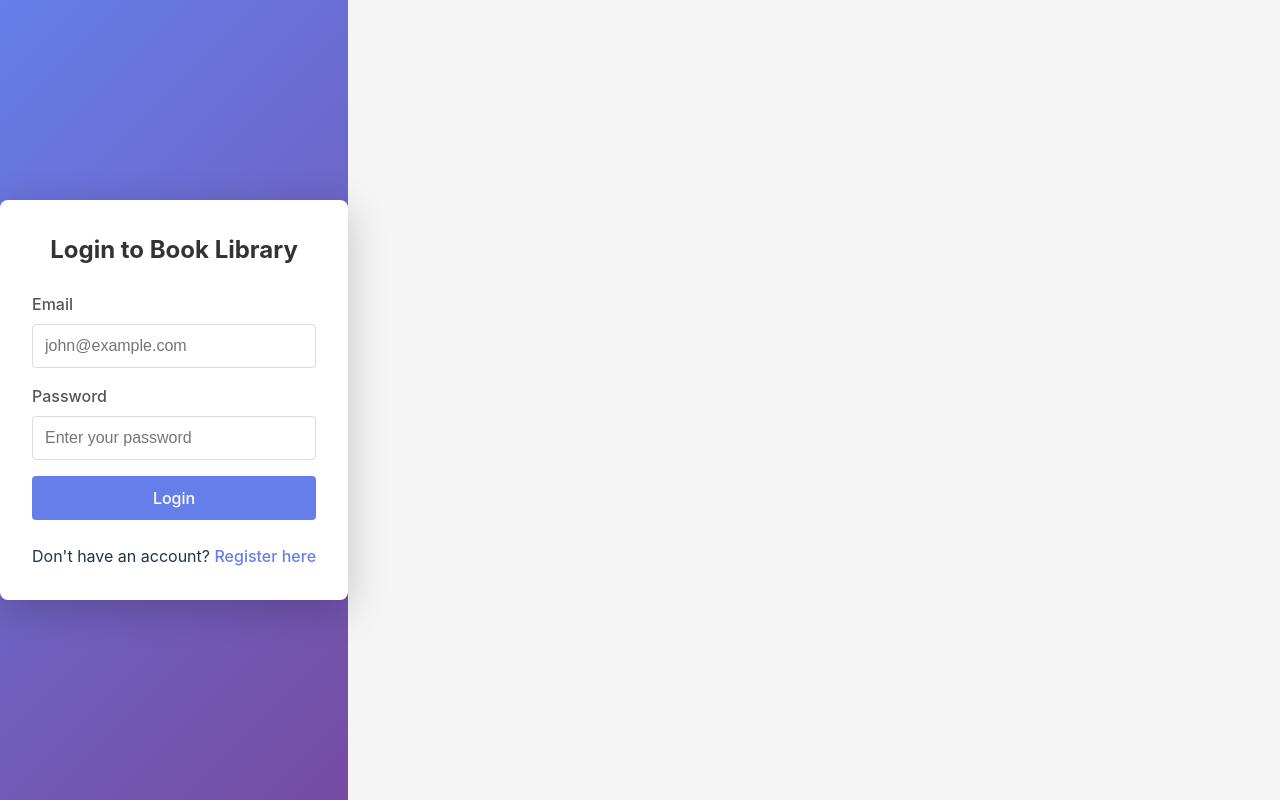
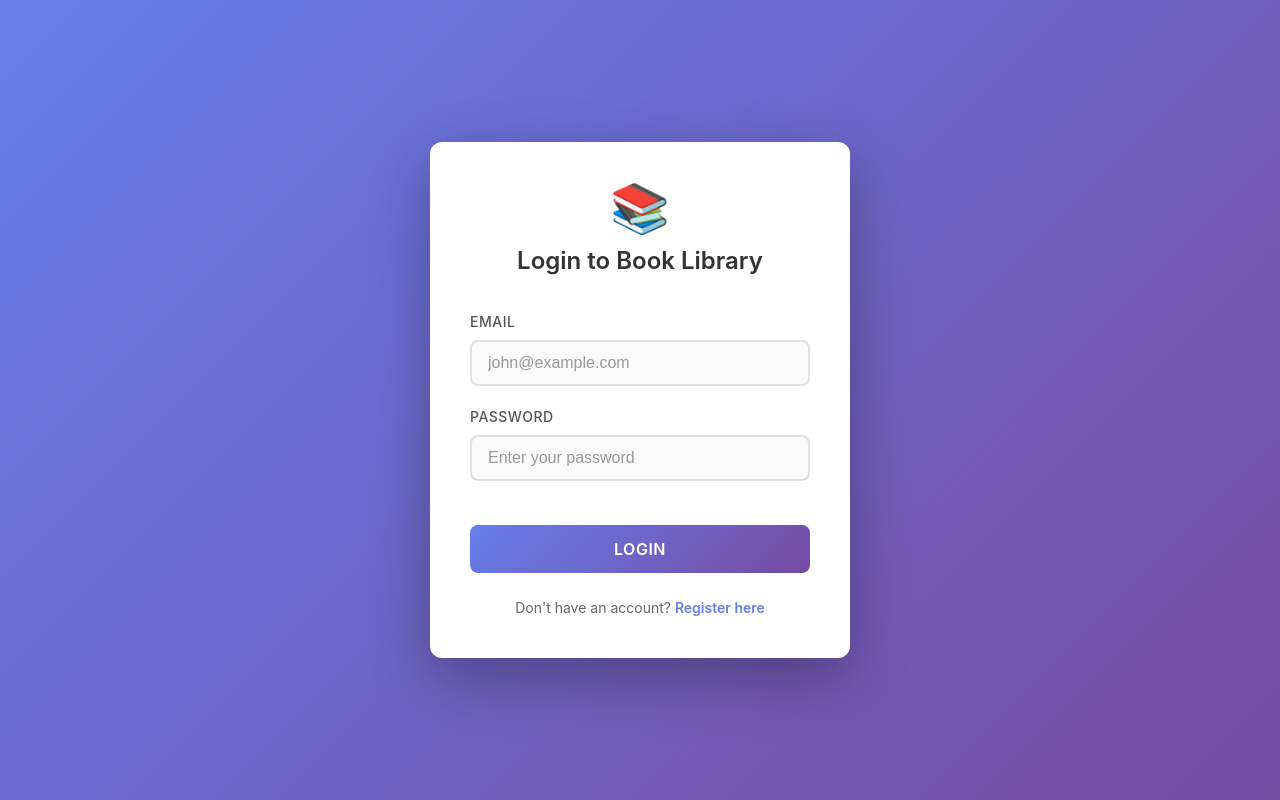
Before and after one commit to cobriensr/React-C-Book-App-Take-Home-Challenge, a React (Vite) app in the folder frontend/: page /login in a window 1280 px wide. Built offline with nearby package versions, Linux system fonts and the light colour scheme.

Commit message:
fixed frontend css issues

```diff
--- a/frontend/package.json
+++ b/frontend/package.json
@@ -6,12 +6,16 @@
   "scripts": {
     "dev": "vite",
     "build": "tsc && vite build",
+    "lint": "eslint . --ext .ts,.tsx",
+    "lint:fix": "eslint . --ext .ts,.tsx --fix",
     "preview": "vite preview",
     "test": "vitest",
     "test:ui": "vitest --ui",
     "test:coverage": "vitest --coverage"
   },
   "dependencies": {
+    "@tanstack/react-query": "^5.87.1",
+    "axios": "^1.11.0",
     "chart.js": "^4.5.0",
     "react": "^19.1.1",
     "react-dom": "^19.1.1",
--- a/frontend/src/App.css
+++ b/frontend/src/App.css
@@ -1,7 +1,14 @@
-* {
-  margin: 0;
-  padding: 0;
-  box-sizing: border-box;
+/* Root App Styles */
+#root {
+  width: 100%;
+  min-height: 100vh;
+}
+
+.app {
+  width: 100%;
+  min-height: 100vh;
+  display: flex;
+  flex-direction: column;
 }
 
 body {
@@ -9,12 +16,6 @@ body {
     'Ubuntu', 'Cantarell', 'Fira Sans', 'Droid Sans', 'Helvetica Neue',
     sans-serif;
   background: #f5f5f5;
-}
-
-.app {
-  min-height: 100vh;
-  display: flex;
-  flex-direction: column;
 }
 
 .app-header {
@@ -424,48 +425,145 @@ body {
   }
 }
 
-/* Auth Styles */
+/* Auth Layout */
+* {
+  margin: 0;
+  padding: 0;
+  box-sizing: border-box;
+}
+
+html, body {
+  height: 100%;
+  width: 100%;
+  overflow-x: hidden;
+}
+
+/* Auth Wrapper - Full Screen */
+.auth-wrapper {
+  width: 100vw;
+  min-height: 100vh;
+  position: fixed;
+  top: 0;
+  left: 0;
+  right: 0;
+  bottom: 0;
+  background: linear-gradient(135deg, #667eea 0%, #764ba2 100%);
+  overflow: auto;
+}
+
+/* Auth Container - Centering */
 .auth-container {
   min-height: 100vh;
+  width: 100%;
   display: flex;
   align-items: center;
   justify-content: center;
-  background: linear-gradient(135deg, #667eea 0%, #764ba2 100%);
+  padding: 2rem;
 }
 
+/* Auth Card - The Form Container */
 .auth-card {
   background: white;
-  padding: 2rem;
-  border-radius: 8px;
-  box-shadow: 0 10px 40px rgba(0, 0, 0, 0.2);
+  padding: 2.5rem;
+  border-radius: 12px;
+  box-shadow: 0 20px 60px rgba(0, 0, 0, 0.3);
   width: 100%;
-  max-width: 400px;
+  max-width: 420px;
+  animation: slideUp 0.4s ease-out;
 }
 
-.auth-card h2 {
-  margin-bottom: 1.5rem;
+@keyframes slideUp {
+  from {
+    opacity: 0;
+    transform: translateY(30px);
+  }
+  to {
+    opacity: 1;
+    transform: translateY(0);
+  }
+}
+
+/* Auth Header */
+.auth-header {
   text-align: center;
+  margin-bottom: 2rem;
+}
+
+.auth-header h1 {
+  font-size: 3rem;
+  margin-bottom: 0.5rem;
+}
+
+.auth-header h2 {
   color: #333;
+  font-size: 1.5rem;
+  font-weight: 600;
+}
+
+/* Auth Form */
+.auth-form {
+  width: 100%;
 }
 
 .auth-form .form-group {
-  margin-bottom: 1rem;
+  margin-bottom: 1.25rem;
 }
 
+.auth-form label {
+  display: block;
+  margin-bottom: 0.5rem;
+  color: #555;
+  font-weight: 500;
+  font-size: 0.875rem;
+  text-transform: uppercase;
+  letter-spacing: 0.5px;
+}
+
+.auth-form input {
+  width: 100%;
+  padding: 0.75rem 1rem;
+  border: 2px solid #e0e0e0;
+  border-radius: 8px;
+  font-size: 1rem;
+  transition: all 0.3s ease;
+  background: #fafafa;
+}
+
+.auth-form input:focus {
+  outline: none;
+  border-color: #667eea;
+  background: white;
+  box-shadow: 0 0 0 3px rgba(102, 126, 234, 0.1);
+}
+
+.auth-form input::placeholder {
+  color: #999;
+}
+
+/* Auth Button */
 .auth-button {
   width: 100%;
-  padding: 0.75rem;
-  background: #667eea;
+  padding: 0.875rem;
+  background: linear-gradient(135deg, #667eea 0%, #764ba2 100%);
   color: white;
   border: none;
-  border-radius: 4px;
+  border-radius: 8px;
   font-size: 1rem;
+  font-weight: 600;
   cursor: pointer;
-  transition: background 0.3s;
+  transition: all 0.3s ease;
+  text-transform: uppercase;
+  letter-spacing: 0.5px;
+  margin-top: 1.5rem;
 }
 
 .auth-button:hover:not(:disabled) {
-  background: #5a67d8;
+  transform: translateY(-2px);
+  box-shadow: 0 10px 20px rgba(102, 126, 234, 0.3);
+}
+
+.auth-button:active:not(:disabled) {
+  transform: translateY(0);
 }
 
 .auth-button:disabled {
@@ -473,29 +571,98 @@ body {
   cursor: not-allowed;
 }
 
+/* Auth Error */
 .auth-error {
-  background: #fee;
-  border: 1px solid #fcc;
-  color: #c00;
+  background: rgba(239, 68, 68, 0.1);
+  border: 1px solid rgba(239, 68, 68, 0.3);
+  color: #dc2626;
   padding: 0.75rem;
-  border-radius: 4px;
-  margin-bottom: 1rem;
+  border-radius: 8px;
+  margin-top: 1rem;
   text-align: center;
+  font-size: 0.875rem;
+  animation: shake 0.4s ease-in-out;
 }
 
+@keyframes shake {
+  0%, 100% { transform: translateX(0); }
+  25% { transform: translateX(-5px); }
+  75% { transform: translateX(5px); }
+}
+
+/* Auth Footer */
 .auth-footer {
   margin-top: 1.5rem;
   text-align: center;
+  color: #666;
+  font-size: 0.875rem;
 }
 
 .auth-footer a {
   color: #667eea;
   text-decoration: none;
-  font-weight: 500;
+  font-weight: 600;
+  transition: color 0.3s ease;
 }
 
 .auth-footer a:hover {
+  color: #764ba2;
   text-decoration: underline;
+}
+
+/* Responsive Design */
+@media (max-width: 480px) {
+  .auth-container {
+    padding: 1rem;
+  }
+
+  .auth-card {
+    padding: 1.5rem;
+  }
+
+  .auth-header h1 {
+    font-size: 2.5rem;
+  }
+
+  .auth-header h2 {
+    font-size: 1.25rem;
+  }
+
+  .auth-form input {
+    padding: 0.625rem 0.875rem;
+    font-size: 16px; /* Prevents zoom on iOS */
+  }
+}
+
+/* Dark mode support (optional) */
+@media (prefers-color-scheme: dark) {
+  .auth-card {
+    background: #1a1a1a;
+    color: #e0e0e0;
+  }
+
+  .auth-header h2 {
+    color: #e0e0e0;
+  }
+
+  .auth-form label {
+    color: #b0b0b0;
+  }
+
+  .auth-form input {
+    background: #2a2a2a;
+    border-color: #3a3a3a;
+    color: #e0e0e0;
+  }
+
+  .auth-form input:focus {
+    background: #2a2a2a;
+    border-color: #667eea;
+  }
+
+  .auth-footer {
+    color: #999;
+  }
 }
 
 /* Header User Info */
--- a/frontend/src/components/Auth/Login.tsx
+++ b/frontend/src/components/Auth/Login.tsx
@@ -35,9 +35,14 @@ export const Login: React.FC = () => {
   };
 
   return (
+    <div className="auth-wrapper">
       <div className="auth-container">
         <div className="auth-card">
+          <div className="auth-header">
+            <h1>📚</h1>
             <h2>Login to Book Library</h2>
+          </div>
+
           <form onSubmit={handleSubmit} className="auth-form">
             <div className="form-group">
               <label htmlFor="email">Email</label>
@@ -49,6 +54,7 @@ export const Login: React.FC = () => {
                 onChange={handleChange}
                 required
                 placeholder="john@example.com"
+                autoComplete="email"
               />
             </div>
 
@@ -62,6 +68,7 @@ export const Login: React.FC = () => {
                 onChange={handleChange}
                 required
                 placeholder="Enter your password"
+                autoComplete="current-password"
               />
             </div>
 
@@ -79,5 +86,6 @@ export const Login: React.FC = () => {
           </div>
         </div>
       </div>
+    </div>
   );
 };
--- a/frontend/src/components/Auth/Register.tsx
+++ b/frontend/src/components/Auth/Register.tsx
@@ -48,9 +48,14 @@ export const Register: React.FC = () => {
   };
 
   return (
+    <div className="auth-wrapper">
       <div className="auth-container">
         <div className="auth-card">
+          <div className="auth-header">
+            <h1>📚</h1>
             <h2>Create Account</h2>
+          </div>
+
           <form onSubmit={handleSubmit} className="auth-form">
             <div className="form-group">
               <label htmlFor="name">Name</label>
@@ -62,6 +67,7 @@ export const Register: React.FC = () => {
                 onChange={handleChange}
                 required
                 placeholder="John Doe"
+                autoComplete="name"
               />
             </div>
 
@@ -75,6 +81,7 @@ export const Register: React.FC = () => {
                 onChange={handleChange}
                 required
                 placeholder="john@example.com"
+                autoComplete="email"
               />
             </div>
 
@@ -88,6 +95,7 @@ export const Register: React.FC = () => {
                 onChange={handleChange}
                 required
                 placeholder="At least 6 characters"
+                autoComplete="new-password"
               />
             </div>
 
@@ -101,6 +109,7 @@ export const Register: React.FC = () => {
                 onChange={handleChange}
                 required
                 placeholder="Confirm your password"
+                autoComplete="new-password"
               />
             </div>
 
@@ -118,5 +127,6 @@ export const Register: React.FC = () => {
           </div>
         </div>
       </div>
+    </div>
   );
 };
```
Also changed, not shown: 1 other file (tests, documents, lock files or other folders). Lines whose indentation alone changed are shown as unchanged.
